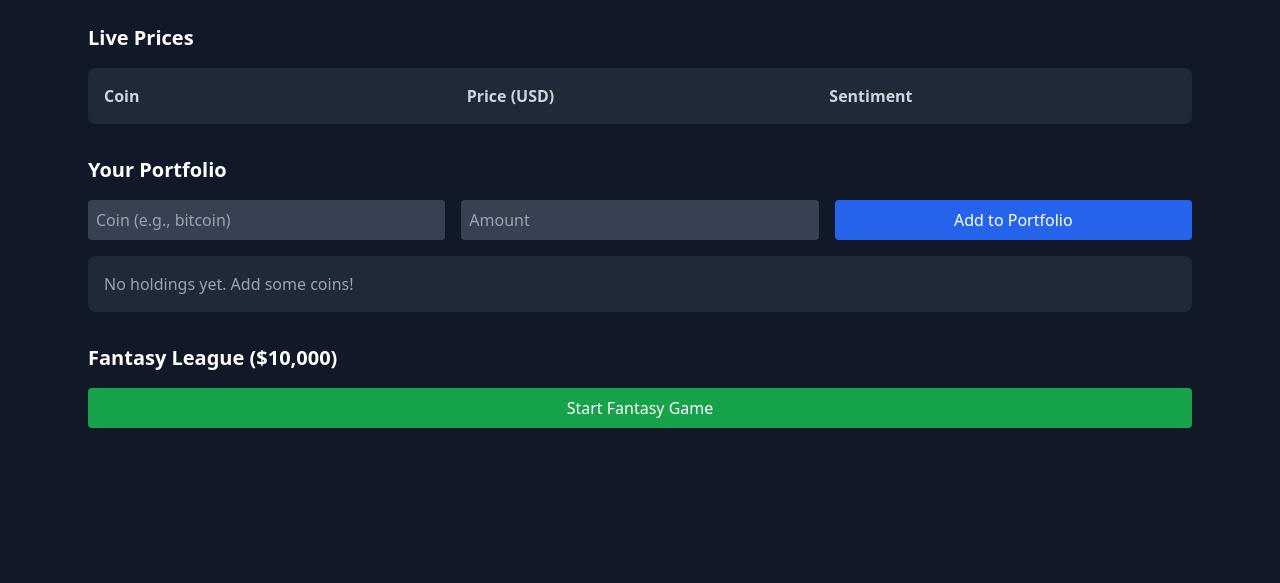
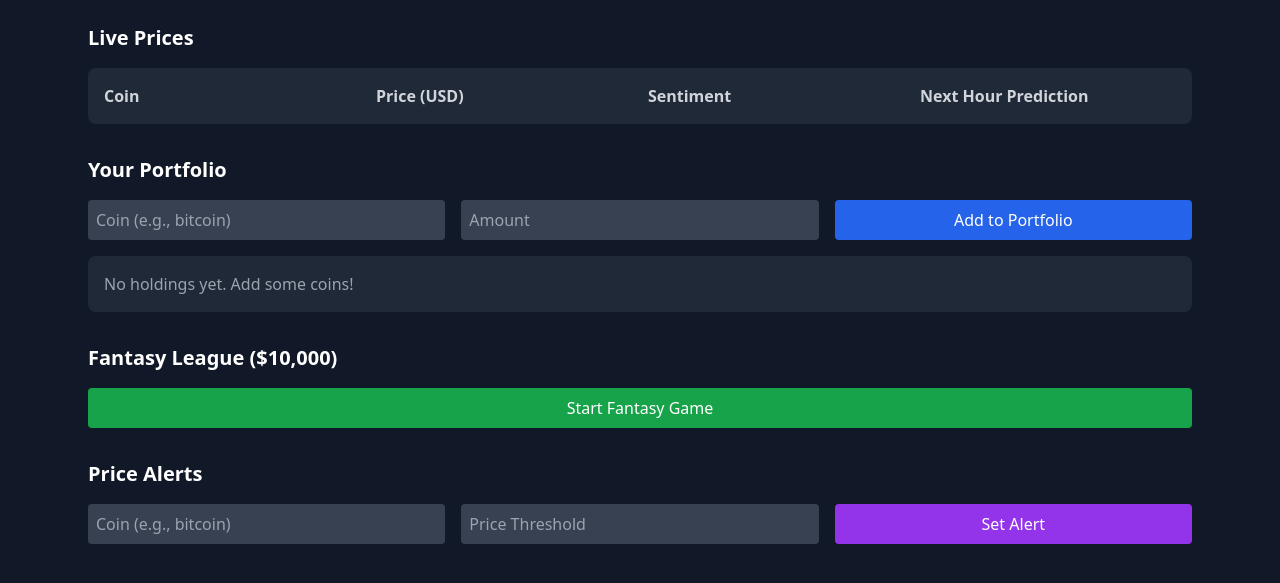
Before and after one commit to AldrichVin/crypto-pulse, a Flask app: page / in a window 1280 px wide. Shown: the part 64-647 px from the top of the page. Run offline with Flask 3, Linux system fonts and the light colour scheme; data that the repository does not hold is empty; some libraries are stand-ins or nearby versions.

Commit message:
Added minute-wise price refresh with AJAX

```diff
--- a/app.py
+++ b/app.py
@@ -1,4 +1,4 @@
-from flask import Flask, render_template, request, redirect
+from flask import Flask, render_template, request, redirect, jsonify
 import requests
 import tweepy
 from textblob import TextBlob
@@ -12,6 +12,7 @@
 alerts = []  # Displayed triggered alerts
 pending_alerts = {}  # Store coin:threshold pairs to monitor
 last_known_prices = {}  # Cache last valid prices
+last_prices = {}  # Track last price for alert logic
 
 # Replace with your Bearer Token
 client = tweepy.Client(bearer_token="YOUR_BEARER_TOKEN_HERE")
@@ -32,8 +33,13 @@
         if last_known_prices:
             return last_known_prices
         else:
-            return {'bitcoin': {'usd': 0}, 'ethereum': {'usd': 0}, 'ripple': {'usd': 0},
-                    'cardano': {'usd': 0}, 'solana': {'usd': 0}}
+            return {
+                'bitcoin': {'usd': 0},
+                'ethereum': {'usd': 0},
+                'ripple': {'usd': 0},
+                'cardano': {'usd': 0},
+                'solana': {'usd': 0}
+            }
 
 def get_sentiment(coin):
     try:
@@ -76,16 +82,38 @@
     else:
         fantasy_gain = 0
 
+    # Update last prices
+    for coin in prices.keys():
+        last_prices[coin] = last_prices.get(coin, prices[coin].get('usd', 0))
+
     # Check pending alerts
     global alerts, pending_alerts
     for coin, threshold in list(pending_alerts.items()):
         current_price = prices[coin].get('usd', 0)
-        if current_price >= threshold and coin in pending_alerts:  # Trigger if above threshold
+        last_price = last_prices.get(coin, 0)
+        # Trigger if price crosses threshold upward (e.g., from below to above)
+        if last_price < threshold <= current_price and coin in pending_alerts:
             alerts.append(f"{coin.capitalize()} hit ${threshold}!")
             del pending_alerts[coin]  # Remove after triggering
+
+    # Update last_prices with current prices for next iteration
+    for coin in prices.keys():
+        last_prices[coin] = prices[coin].get('usd', 0)
+
     return render_template('index.html', prices=prices, portfolio=portfolio, total_value=total_value,
                           sentiments=sentiments, fantasy_portfolio=fantasy_portfolio, fantasy_gain=fantasy_gain,
                           predictions=predictions, alerts=alerts)
+
+@app.route('/refresh_prices')
+def refresh_prices():
+    prices = get_crypto_prices()
+    sentiments = {coin: get_sentiment(coin) for coin in prices.keys()}
+    predictions = {coin: predict_price(coin) for coin in prices.keys()}
+    return jsonify({
+        'prices': prices,
+        'sentiments': sentiments,
+        'predictions': predictions
+    })
 
 @app.route('/portfolio', methods=['POST'])
 def add_to_portfolio():
--- a/templates/index.html
+++ b/templates/index.html
@@ -4,6 +4,7 @@
     <meta charset="UTF-8">
     <title>Crypto Pulse</title>
     <script src="https://cdn.tailwindcss.com"></script>
+    <script src="https://code.jquery.com/jquery-3.6.0.min.js"></script>
 </head>
 <body class="bg-gray-900 text-white font-sans">
     <!-- Header -->
@@ -16,15 +17,24 @@
         <!-- Prices Table -->
         <section class="mb-8">
             <h2 class="text-xl font-semibold mb-4">Live Prices</h2>
-            <div class="grid grid-cols-3 gap-4 bg-gray-800 p-4 rounded-lg">
+            <div id="price-table" class="grid grid-cols-4 gap-4 bg-gray-800 p-4 rounded-lg">
                 <div class="font-bold text-gray-300">Coin</div>
                 <div class="font-bold text-gray-300">Price (USD)</div>
                 <div class="font-bold text-gray-300">Sentiment</div>
+                <div class="font-bold text-gray-300">Next Hour Prediction</div>
                 {% for coin, data in prices.items() %}
                     <div>{{ coin.capitalize() }}</div>
-                    <div>${{ data['usd'] | round(2) }}</div>
-                    <div class="{% if sentiments[coin] > 0 %}text-green-400{% elif sentiments[coin] < 0 %}text-red-400{% else %}text-gray-400{% endif %}">
+                    <div id="price-{{ coin }}">${{ data.get('usd', 0) | round(2) }}</div>
+                    <div id="sentiment-{{ coin }}" class="{% if sentiments[coin] > 0 %}text-green-400{% elif sentiments[coin] < 0 %}text-red-400{% else %}text-gray-400{% endif %}">
                         {{ sentiments[coin] }}
+                    </div>
+                    <div id="prediction-{{ coin }}" class="{% if predictions[coin] > data.get('usd', 0) %}text-green-400{% elif predictions[coin] < data.get('usd', 0) %}text-red-400{% else %}text-gray-400{% endif %}">
+                        ${{ predictions[coin] | round(2) }}
+                        {% if data.get('usd', 0) != 0 %}
+                            ({{ ((predictions[coin] - data.get('usd', 0)) / data.get('usd', 0) * 100) | round(1) }}%)
+                        {% else %}
+                            (N/A)
+                        {% endif %}
                     </div>
                 {% endfor %}
             </div>
@@ -43,7 +53,7 @@
                     {% for coin, amount in portfolio.items() %}
                         <div class="flex justify-between py-1">
                             <span>{{ coin.capitalize() }}: {{ amount }}</span>
-                            <span>${{ (amount * prices[coin]['usd']) | round(2) }}</span>
+                            <span>${{ (amount * prices[coin].get('usd', 0)) | round(2) }}</span>
                         </div>
                     {% endfor %}
                     <div class="border-t border-gray-700 mt-2 pt-2 font-bold">
@@ -56,7 +66,7 @@
         </section>
 
         <!-- Fantasy League Section -->
-        <section>
+        <section class="mb-8">
             <h2 class="text-xl font-semibold mb-4">Fantasy League ($10,000)</h2>
             <form method="POST" action="/fantasy" class="grid grid-cols-2 gap-4 mb-4">
                 {% for coin in prices.keys() %}
@@ -72,7 +82,7 @@
                     {% for coin, amount in fantasy_portfolio.items() %}
                         <div class="flex justify-between py-1">
                             <span>{{ coin.capitalize() }}: ${{ amount }}</span>
-                            <span>${{ (amount * prices[coin]['usd'] / 10000) | round(2) }}</span>
+                            <span>${{ (amount * prices[coin].get('usd', 0) / 10000) | round(2) }}</span>
                         </div>
                     {% endfor %}
                     <div class="border-t border-gray-700 mt-2 pt-2 font-bold">
@@ -84,6 +94,52 @@
                 </div>
             {% endif %}
         </section>
+
+        <!-- Predictions & Alerts Section -->
+        <section>
+            <h2 class="text-xl font-semibold mb-4">Price Alerts</h2>
+            <form method="POST" action="/alert" class="flex space-x-4 mb-4">
+                <input name="coin" placeholder="Coin (e.g., bitcoin)" class="bg-gray-700 p-2 rounded text-white w-1/3">
+                <input name="threshold" type="number" step="1" placeholder="Price Threshold" class="bg-gray-700 p-2 rounded text-white w-1/3">
+                <button type="submit" class="bg-purple-600 p-2 rounded hover:bg-purple-700 w-1/3">Set Alert</button>
+            </form>
+            {% if alerts %}
+                <div class="bg-gray-800 p-4 rounded-lg">
+                    <p class="font-bold text-yellow-400">Triggered Alerts:</p>
+                    {% for alert in alerts %}
+                        <p>{{ alert }}</p>
+                    {% endfor %}
+                </div>
+            {% endif %}
+        </section>
     </main>
+
+    <script>
+        function updatePrices() {
+            $.getJSON('/refresh_prices', function(data) {
+                // Update prices
+                for (let coin in data.prices) {
+                    $('#price-' + coin).text('$' + data.prices[coin].usd.toFixed(2));
+                    $('#sentiment-' + coin).text(data.sentiments[coin])
+                        .removeClass('text-green-400 text-red-400 text-gray-400')
+                        .addClass(data.sentiments[coin] > 0 ? 'text-green-400' : data.sentiments[coin] < 0 ? 'text-red-400' : 'text-gray-400');
+                    let currentPrice = data.prices[coin].usd;
+                    let prediction = data.predictions[coin];
+                    let colorClass = prediction > currentPrice ? 'text-green-400' : prediction < currentPrice ? 'text-red-400' : 'text-gray-400';
+                    let percentChange = currentPrice !== 0 ? ((prediction - currentPrice) / currentPrice * 100).toFixed(1) : 'N/A';
+                    $('#prediction-' + coin).html('$' + prediction.toFixed(2) + (currentPrice !== 0 ? ' (' + percentChange + '%)' : ' (N/A)'))
+                        .removeClass('text-green-400 text-red-400 text-gray-400')
+                        .addClass(colorClass);
+                }
+            }).fail(function() {
+                console.log('Error refreshing prices');
+            });
+        }
+
+        // Refresh every minute (60000 milliseconds)
+        setInterval(updatePrices, 60000);
+        // Initial update
+        updatePrices();
+    </script>
 </body>
 </html>
```
